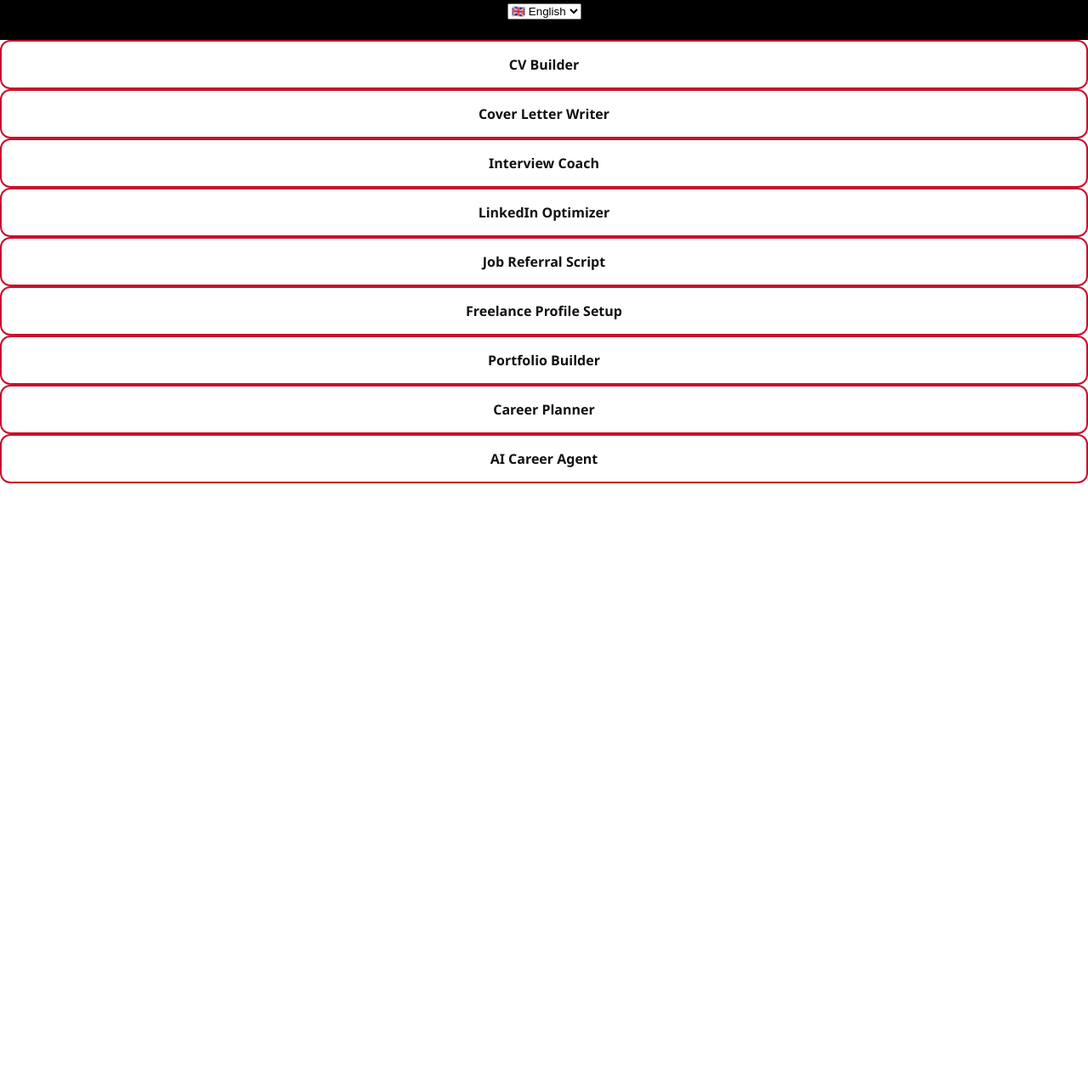
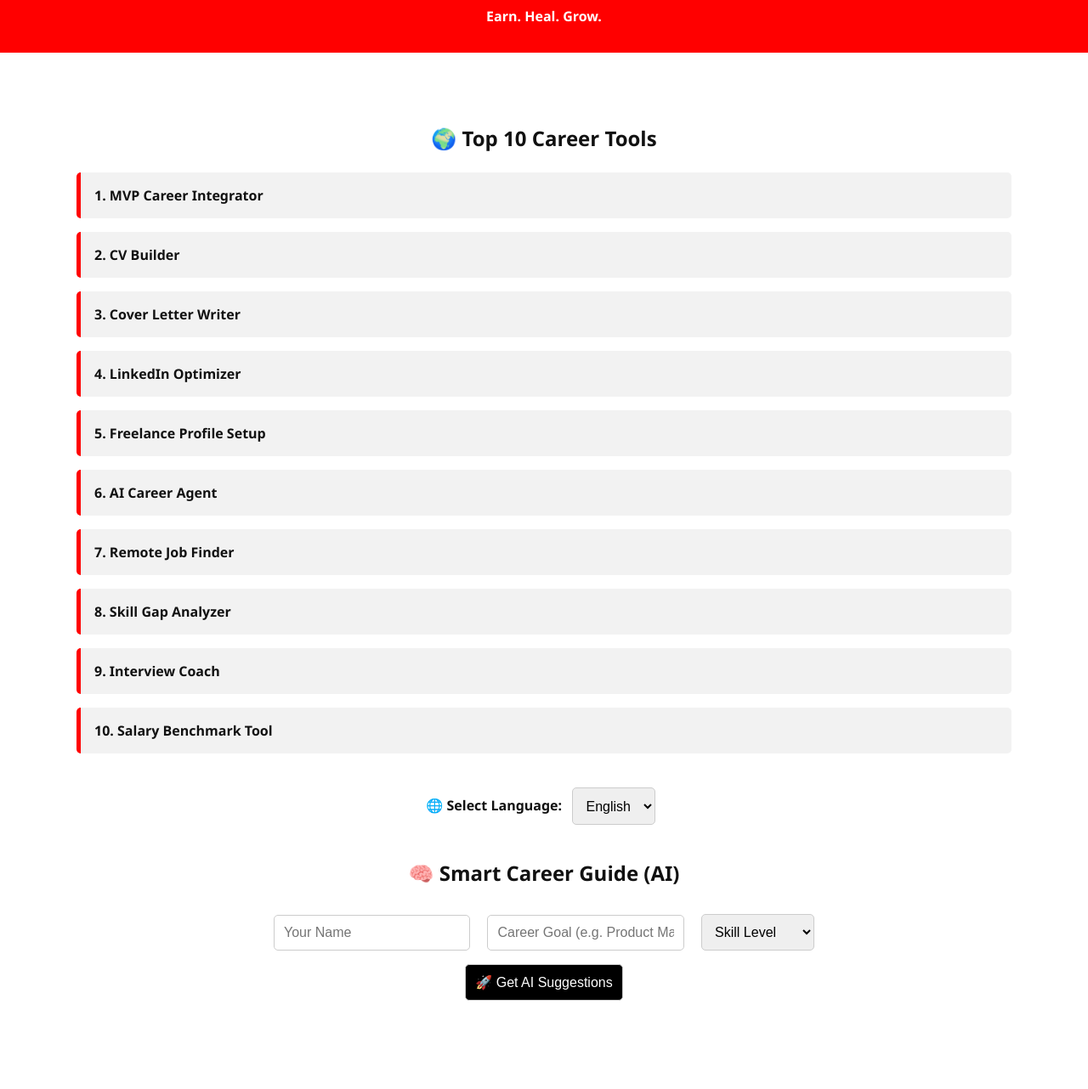
Before and after one commit to JohnUmoh/asgard, a plain HTML site: page career-zone.html in a window 1280 px wide. Shown: the part 96-1378 px from the top of the page at 85% size. Before the commit the page ends 800 px from the top, so only its background shows below. Drawn offline with Linux system fonts and the light colour scheme.

Commit message:
Update career-zone.html

```diff
--- a/career-zone.html
+++ b/career-zone.html
@@ -3,57 +3,165 @@
 <head>
   <meta charset="UTF-8" />
   <meta name="viewport" content="width=device-width, initial-scale=1.0"/>
-  <title>Career Zone</title>
+  <title>Career Zone – MVP LifeLine AI</title>
   <link rel="stylesheet" href="style.css" />
+  <style>
+    body {
+      font-family: 'Segoe UI', sans-serif;
+      background-color: #fff;
+      color: #111;
+      margin: 0;
+      padding: 0;
+    }
+    header {
+      background-color: red;
+      color: white;
+      padding: 1rem;
+      text-align: center;
+    }
+    .container {
+      padding: 2rem;
+    }
+    h1, h2 {
+      text-align: center;
+      margin-bottom: 1.5rem;
+    }
+    ul {
+      list-style: none;
+      padding: 0;
+    }
+    li {
+      background: #f2f2f2;
+      margin: 1rem 0;
+      padding: 1rem;
+      border-left: 5px solid red;
+      border-radius: 5px;
+    }
+    li a {
+      text-decoration: none;
+      color: #111;
+      font-weight: bold;
+    }
+    iframe {
+      width: 100%;
+      height: 400px;
+      border: 1px solid #ccc;
+      margin-top: 1rem;
+      display: none;
+    }
+    .language-select, .ai-form, .ai-result {
+      text-align: center;
+      margin-top: 2rem;
+    }
+    select, input, textarea, button {
+      padding: 0.7rem;
+      margin: 0.5rem;
+      font-size: 1rem;
+      border-radius: 5px;
+      border: 1px solid #ccc;
+    }
+    button {
+      background-color: black;
+      color: white;
+      cursor: pointer;
+    }
+  </style>
 </head>
 <body>
-  <header class="header">
-    <h2 class="zone-title">Career Zone Tools</h2>
-    <select id="language">
-      <option value="en">🇬🇧 English</option>
-      <option value="ha">🇳🇬 Hausa</option>
-      <option value="ig">🇳🇬 Igbo</option>
-      <option value="yo">🇳🇬 Yoruba</option>
-      <option value="sw">🇰🇪 Swahili</option>
-      <option value="fr">🇫🇷 French</option>
-      <option value="ar">🇸🇦 Arabic</option>
-      <option value="zu">🇿🇦 Zulu</option>
-      <option value="pg">🇳🇬 Pidgin</option>
-    </select>
+  <header>
+    <h1>🎯 Career Zone – MVP LifeLine AI</h1>
+    <p>Earn. Heal. Grow.</p>
   </header>
 
-  <main class="cards-container">
-    <div class="card tool" data-tool="cv">CV Builder</div>
-    <div class="card tool" data-tool="cover">Cover Letter Writer</div>
-    <div class="card tool" data-tool="interview">Interview Coach</div>
-    <div class="card tool" data-tool="linkedin">LinkedIn Optimizer</div>
-    <div class="card tool" data-tool="referral">Job Referral Script</div>
-    <div class="card tool" data-tool="freelance">Freelance Profile Setup</div>
-    <div class="card tool" data-tool="portfolio">Portfolio Builder</div>
-    <div class="card tool" data-tool="careerplan">Career Planner</div>
-    <div class="card tool" data-tool="aiagent">AI Career Agent</div>
-  </main>
+  <div class="container">
+    <h2>🌍 Top 10 Career Tools</h2>
+    <ul id="tool-list">
+      <li><a href="#" data-url="https://www.canva.com/resumes/">1. MVP Career Integrator</a></li>
+      <li><a href="#" data-url="https://zety.com/resume-builder">2. CV Builder</a></li>
+      <li><a href="#" data-url="https://zety.com/cover-letter-builder">3. Cover Letter Writer</a></li>
+      <li><a href="#" data-url="https://resumeworded.com/linkedin-review">4. LinkedIn Optimizer</a></li>
+      <li><a href="#" data-url="https://www.upwork.com/nx/signup/">5. Freelance Profile Setup</a></li>
+      <li><a href="#" data-url="https://www.tealhq.com/tools/ai-career-path">6. AI Career Agent</a></li>
+      <li><a href="#" data-url="https://remoteok.com/">7. Remote Job Finder</a></li>
+      <li><a href="#" data-url="https://coursera.org/">8. Skill Gap Analyzer</a></li>
+      <li><a href="#" data-url="https://biginterview.com/">9. Interview Coach</a></li>
+      <li><a href="#" data-url="https://levels.fyi/">10. Salary Benchmark Tool</a></li>
+    </ul>
+
+    <iframe id="tool-frame"></iframe>
+
+    <div class="language-select">
+      <label for="language">🌐 Select Language:</label>
+      <select id="language">
+        <option value="en">English</option>
+        <option value="ha">Hausa</option>
+        <option value="ig">Igbo</option>
+        <option value="yo">Yoruba</option>
+        <option value="sw">Swahili</option>
+        <option value="fr">French</option>
+        <option value="ar">Arabic</option>
+        <option value="zu">Zulu</option>
+        <option value="ng">Pidgin</option>
+      </select>
+    </div>
+
+    <div class="ai-form">
+      <h2>🧠 Smart Career Guide (AI)</h2>
+      <input type="text" id="name" placeholder="Your Name" />
+      <input type="text" id="goal" placeholder="Career Goal (e.g. Product Manager)" />
+      <select id="level">
+        <option value="">Skill Level</option>
+        <option value="beginner">Beginner</option>
+        <option value="intermediate">Intermediate</option>
+        <option value="advanced">Advanced</option>
+      </select><br>
+      <button onclick="generateAIAdvice()">🚀 Get AI Suggestions</button>
+    </div>
+
+    <div class="ai-result" id="ai-result"></div>
+  </div>
 
   <script>
-    const languageMap = {
-      en: ["CV Builder", "Cover Letter Writer", "Interview Coach", "LinkedIn Optimizer", "Job Referral Script", "Freelance Profile Setup", "Portfolio Builder", "Career Planner", "AI Career Agent"],
-      ha: ["Mai Ginin CV", "Mai Rubuta Takardar Neman Aiki", "Kocin Ganawa", "Mai Gyaran LinkedIn", "Rubutun Shawarar Aiki", "Fara Freelancing", "Mai Ginin Fayil", "Shirin Hanyar Sana'a", "AI Wakilin Sana'a"],
-      ig: ["Onye N’eme CV", "Onye N’ede Akwụkwọ Akwụkwọ Ọrụ", "Onye Nkuzi Ajụjụ Ọrụ", "Nkwado LinkedIn", "Akwụkwọ Ntinye Ọrụ", "Ihe Freelancing", "Ngwaọrụ Portfoliyo", "Nhazi Ọrụ", "AI Onye Nkuzi Ọrụ"],
-      yo: ["Oníṣèdá CV", "Onkọwé Iwé Ìbéèrè Iṣẹ", "Olùkọ́ Ajẹsára", "Atunṣe LinkedIn", "Ìwé ìtumọ̀ Fún Ìbáṣepọ̀", "Ẹ̀rọ Freelance", "Olùkọ́ Portfolio", "Alámàlà Ọ̀nà Ọ̀nà Iṣẹ́", "AI Asesewa Ọ̀nà Iṣẹ́"],
-      sw: ["Mtayarishaji wa CV", "Mwandishi wa Barua ya Maombi", "Kocha wa Mahojiano", "Msanifu wa LinkedIn", "Andiko la Marejeleo", "Profaili ya Freelance", "Mtayarishaji wa Portfolio", "Mpangaji wa Kazi", "Wakala wa AI"],
-      fr: ["Créateur de CV", "Rédacteur de Lettre de Motivation", "Coach d'Entretien", "Optimiseur LinkedIn", "Script de Référence", "Configuration Freelance", "Créateur de Portfolio", "Planificateur de Carrière", "Agent IA"],
-      ar: ["منشئ السيرة الذاتية", "كاتب خطاب التقديم", "مدرب مقابلة", "محسن LinkedIn", "نص التوصية", "إعداد حساب فريلانس", "منشئ الملف المهني", "مخطط المهنة", "وكيل AI المهني"],
-      zu: ["Umakhi we-CV", "Umbhali Wezincwadi Zesicelo", "Umqeqeshi Wezinkulumo Zomsebenzi", "Umenzi we-LinkedIn", "Iskripthi Sokudluliselwa Komsebenzi", "Ukusethwa Kwephrofayili Yama-Freelancer", "Umakhi Wephothifoliyo", "Uhleli Wezindlela Zomsebenzi", "I-AI Ummeleli Wezindlela Zomsebenzi"],
-      pg: ["CV Builder", "Na person we fit write Cover Letter", "Interview Helper", "Fix your LinkedIn", "Make Dem Refer You", "Setup Your Freelance", "Build Your Portfolio", "Plan Your Career", "AI Wey Go Guide You"]
-    };
+    // Language selector (mock)
+    document.getElementById('language').addEventListener('change', function () {
+      alert('Language set to: ' + this.value.toUpperCase() + ' – full translation in v2');
+    });
 
-    document.getElementById("language").addEventListener("change", (e) => {
-      const lang = e.target.value;
-      const tools = document.querySelectorAll(".card.tool");
-      tools.forEach((tool, idx) => {
-        tool.innerText = languageMap[lang][idx] || languageMap["en"][idx];
+    // Tool iframe viewer
+    document.querySelectorAll('#tool-list a').forEach(link => {
+      link.addEventListener('click', (e) => {
+        e.preventDefault();
+        const url = e.target.getAttribute('data-url');
+        const frame = document.getElementById('tool-frame');
+        frame.style.display = 'block';
+        frame.src = url;
       });
     });
+
+    // AI Mock Logic
+    function generateAIAdvice() {
+      const name = document.getElementById('name').value;
+      const goal = document.getElementById('goal').value;
+      const level = document.getElementById('level').value;
+
+      if (!name || !goal || !level) {
+        alert("Please fill in all fields.");
+        return;
+      }
+
+      const result = `
+        <h3>🎓 Hello ${name}!</h3>
+        <p>Based on your goal to become a <strong>${goal}</strong> and your current level (<em>${level}</em>), here’s what we suggest:</p>
+        <ul>
+          <li>📘 Take 1 course on <a href="https://coursera.org" target="_blank">Coursera</a> related to ${goal}</li>
+          <li>📝 Build a CV using <a href="https://zety.com/resume-builder" target="_blank">Zety</a></li>
+          <li>🤝 Optimize LinkedIn via <a href="https://resumeworded.com/linkedin-review" target="_blank">ResumeWorded</a></li>
+          <li>💼 Apply for roles on <a href="https://remoteok.com" target="_blank">RemoteOK</a></li>
+        </ul>
+        <p>🔥 Stay consistent and check back for updates in your language!</p>
+      `;
+      document.getElementById('ai-result').innerHTML = result;
+    }
   </script>
 </body>
 </html>
```
